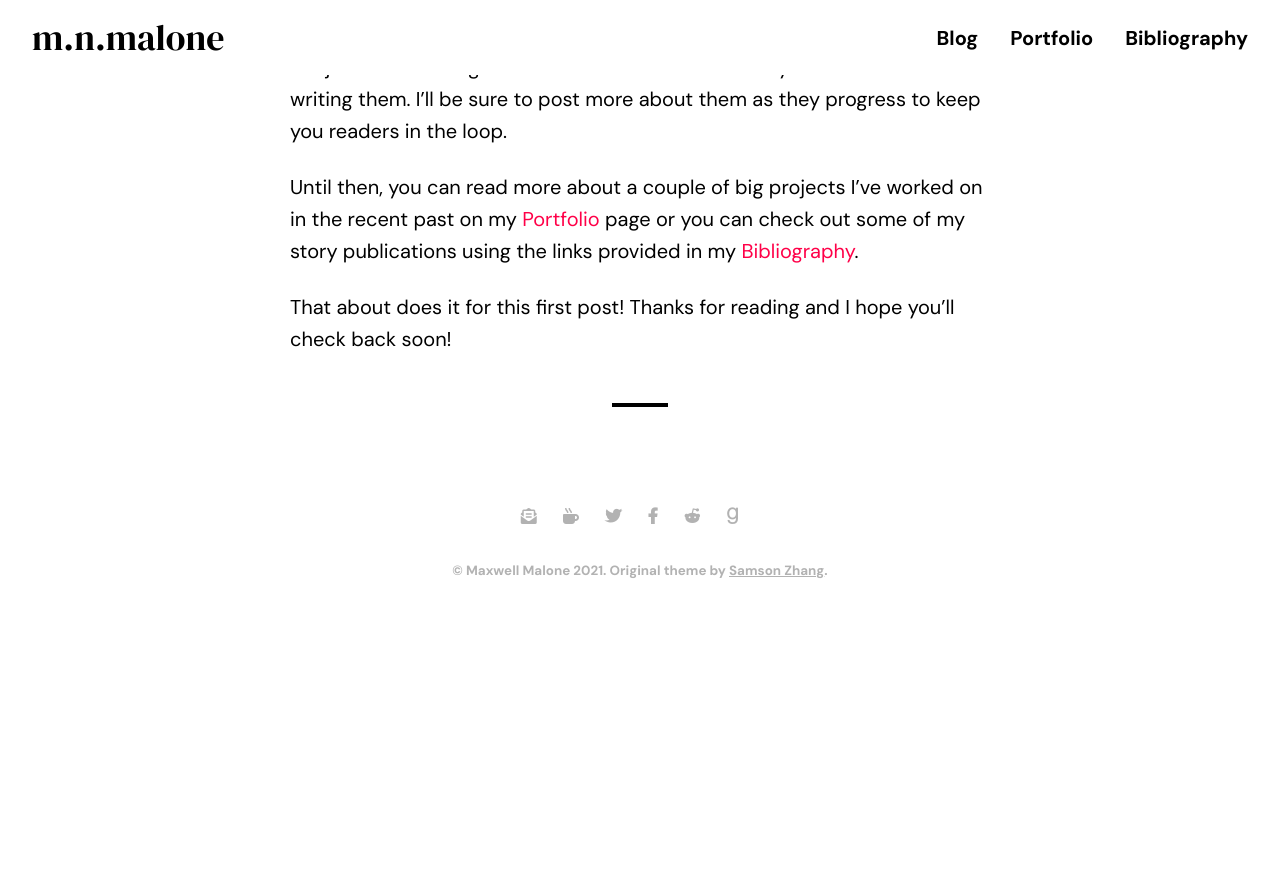
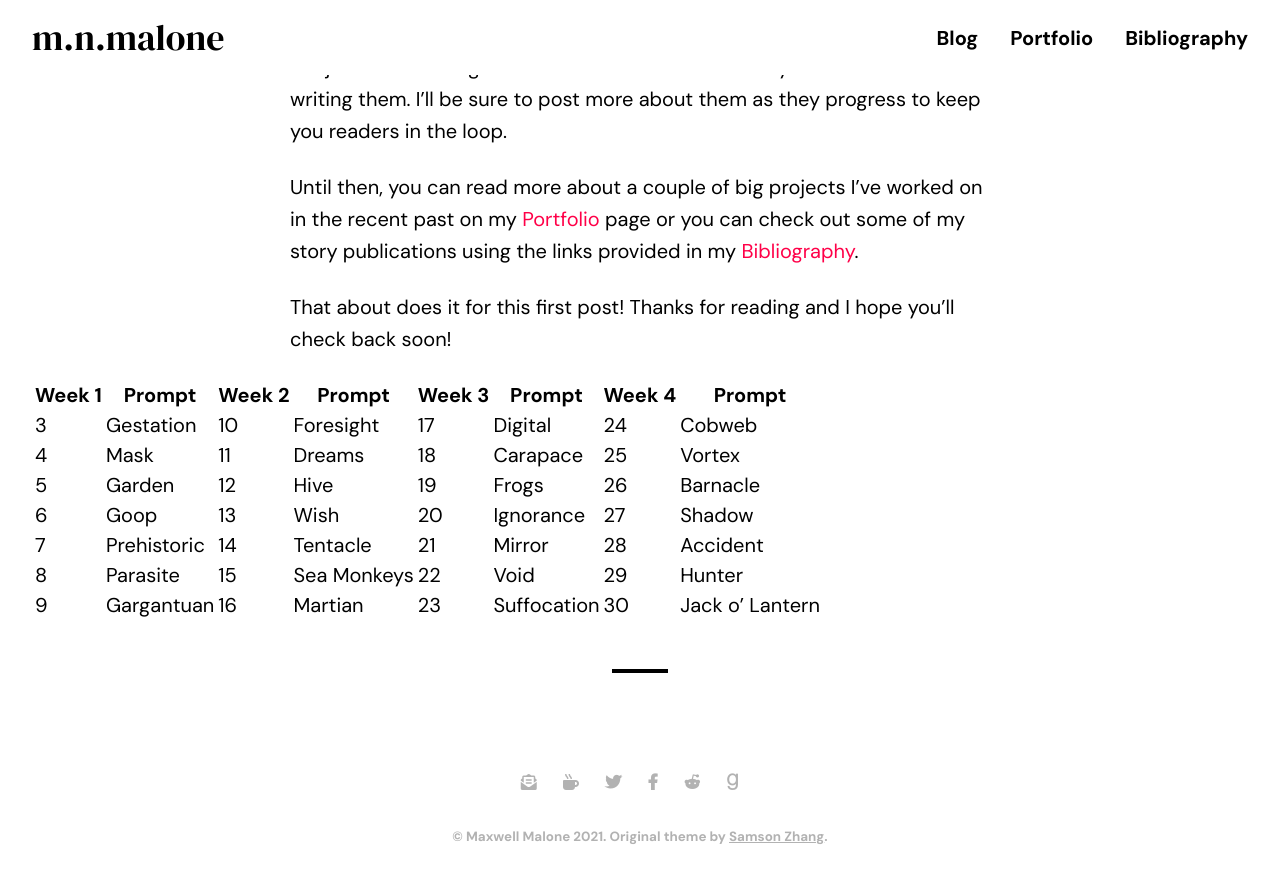
Before and after one commit to mnmalone/mnmalone2021, a Jekyll site: the page built from _posts/2021-01-30-blog-birthday.md, in a window 1280 px wide and 900 px high, scrolled down 3640 px. Shown: the top 883 px of the window. Built offline with Jekyll 4.4.1, drawn with Linux system fonts in a browser that asks for light colours; some web fonts are replaced; comment, search, counter and statistics services are not loaded; before the commit the page ends 4274 px from its top, so only the background shows below that.

Commit message:
Update 2021-01-30-blog-birthday.md

```diff
--- a/_posts/2021-01-30-blog-birthday.md
+++ b/_posts/2021-01-30-blog-birthday.md
@@ -47,3 +47,13 @@ With the building of this site and the wildness that 2020 had to offer, I’ve b
 Until then, you can read more about a couple of big projects I’ve worked on in the recent past on my [Portfolio]({{ site.baseurl }}/portfolio) page or you can check out some of my story publications using the links provided in my [Bibliography]({{ site.baseurl }}/bibliography).
 
 That about does it for this first post! Thanks for reading and I hope you’ll check back soon!
+
+| Week 1 | Prompt       | Week 2 | Prompt       | Week 3 | Prompt       | Week 4 | Prompt           |
+| ------ | ------------ | ------ | ------------ | ------ | ------------ | ------ | ---------------- |
+| 3      | Gestation    | 10     | Foresight    | 17     | Digital      | 24     | Cobweb           |
+| 4      | Mask         | 11     | Dreams       | 18     | Carapace     | 25     | Vortex           |
+| 5      | Garden       | 12     | Hive         | 19     | Frogs        | 26     | Barnacle         |
+| 6      | Goop         | 13     | Wish         | 20     | Ignorance    | 27     | Shadow           |
+| 7      | Prehistoric  | 14     | Tentacle     | 21     | Mirror       | 28     | Accident         |
+| 8      | Parasite     | 15     | Sea Monkeys  | 22     | Void         | 29     | Hunter           |
+| 9      | Gargantuan   | 16     | Martian      | 23     | Suffocation  | 30     | Jack o’ Lantern  |
```
